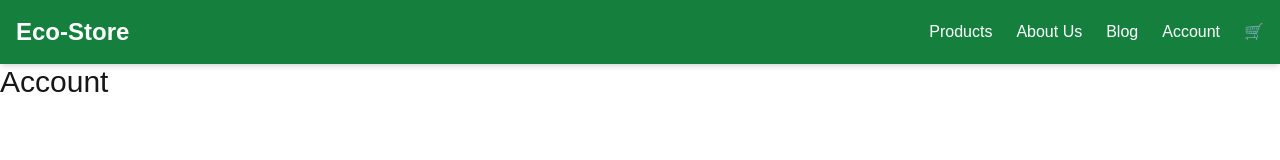
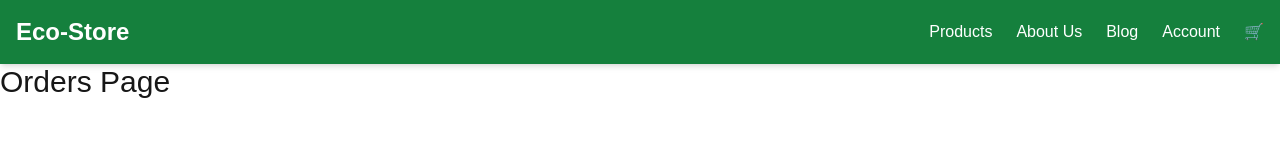
Before and after one commit to SerdarMenekli/eco-store, a Next.js app: page /account/orders in a window 1280 px wide. Shown: the top 160 px of the page. Built offline with nearby package versions, Linux system fonts and the light colour scheme.

Commit message:
fixed pages

```diff
--- a/app/account/orders/page.tsx
+++ b/app/account/orders/page.tsx
@@ -1,3 +1,3 @@
-export default function AccountPage() {
-    return <h1 className="text-3xl">Account</h1>;
+export default function OrdersPage() {
+    return <h1 className="text-3xl">Orders Page</h1>;
   }
--- a/app/account/profile/page.tsx
+++ b/app/account/profile/page.tsx
@@ -1,3 +1,3 @@
-export default function AccountPage() {
-    return <h1 className="text-3xl">Account</h1>;
+export default function ProfilePage() {
+    return <h1 className="text-3xl">Profile Page</h1>;
   }
--- a/app/account/wishlist/page.tsx
+++ b/app/account/wishlist/page.tsx
@@ -1,3 +1,3 @@
-export default function AccountPage() {
-    return <h1 className="text-3xl">Account</h1>;
+export default function WishlistPage() {
+    return <h1 className="text-3xl">Wishlist</h1>;
   }
--- a/app/checkout/page.tsx
+++ b/app/checkout/page.tsx
@@ -1,3 +1,3 @@
-export default function AccountPage() {
+export default function CheckoutPage() {
     return <h1 className="text-3xl">Checkout</h1>;
   }
--- a/app/order-confirmation/page.tsx
+++ b/app/order-confirmation/page.tsx
@@ -0,0 +1,3 @@
+export default function OrderConfirmationPage() {
+    return <h1 className="text-3xl">Order Confirmation</h1>;
+  }
```
